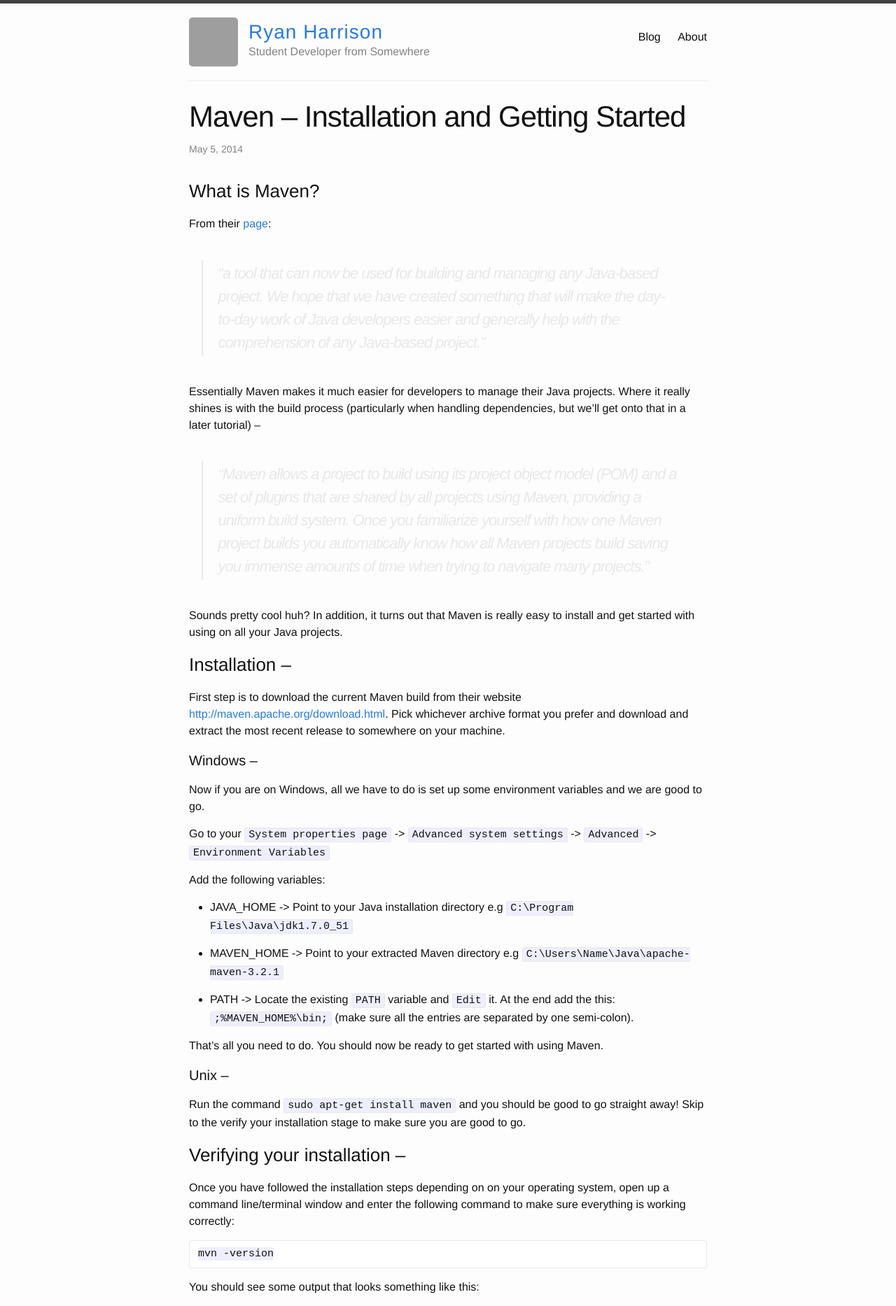
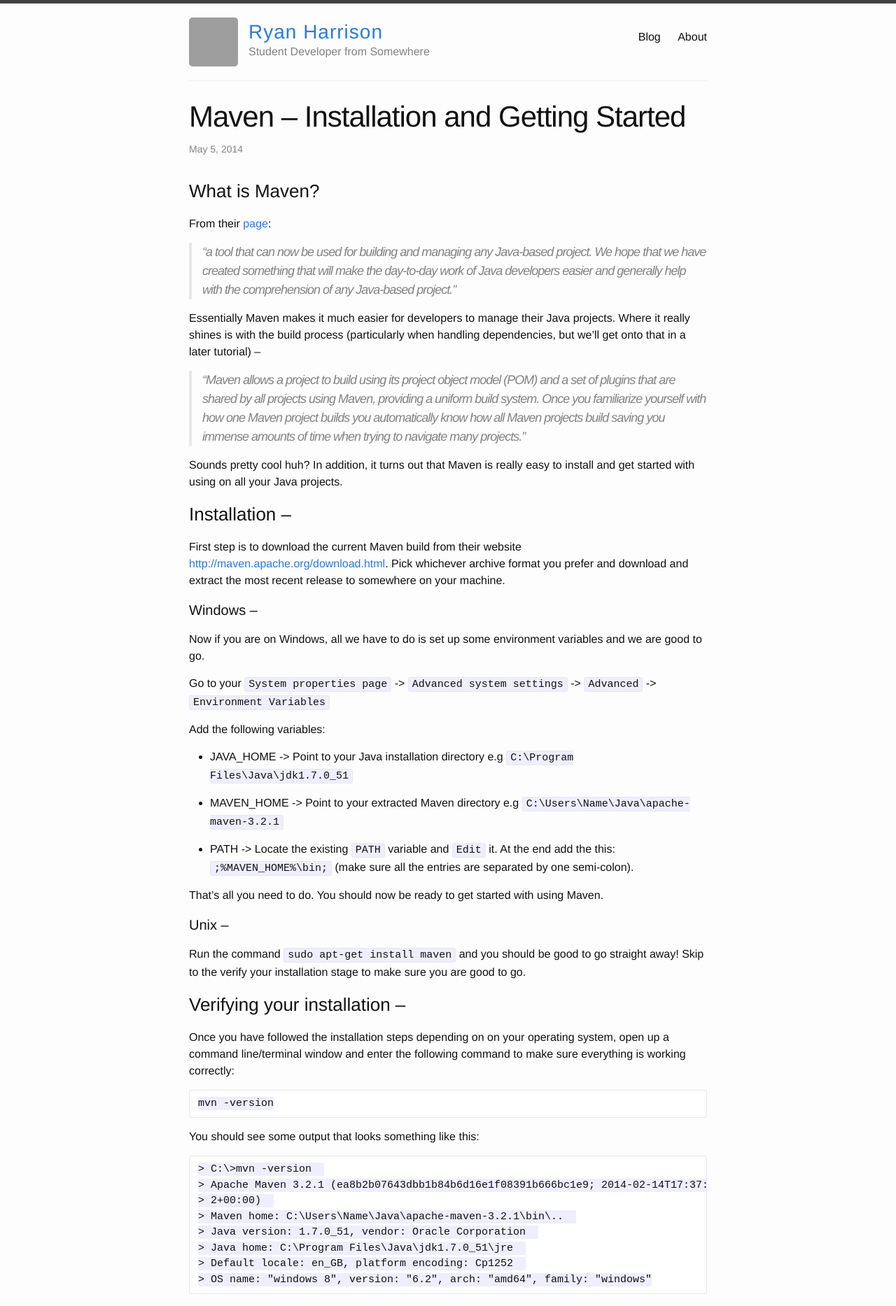
Before and after one commit to raharrison/ryanharrison.co.uk, a Jekyll site: the page built from _posts/2014-05-05-maven-installation-getting-started.md, in a window 1280 px wide. Shown: the top 1867 px of the page at 70% size. Built offline with Jekyll 4.4.1, drawn with Linux system fonts in a browser that asks for light colours; comment, search, counter and statistics services are not loaded; grey boxes are pictures that could not be loaded.

Commit message:
Fix blockquotes

```diff
--- a/_sass/_layout.scss
+++ b/_sass/_layout.scss
@@ -136,7 +136,7 @@
  */
 .site-footer {
   border-top: 1px solid $grey-color-light;
-  margin-top: 50px;
+  margin-top: $spacing-unit;
   border-top: 1px solid #ddd;
   border-bottom: 1px solid #ddd;
   background-color: $light-grey;
@@ -168,15 +168,6 @@
  * Posts
  */
 .post {
-  blockquote {
-    margin: 1.8em .8em;
-    border-left: 2px solid $grey-color-light;
-    padding: 0.1em 1em;
-    color: $grey-color-light;
-    font-size: 22px;
-    font-style: italic;
-  }
-
   .comments {
     margin-top: 10px;
   }
--- a/index.html
+++ b/index.html
@@ -12,7 +12,7 @@
 
                 <h1><a href="{{ post.url | prepend: site.baseurl }}">{{ post.title }}</a></h1>
 
-                <div class="entry">
+                <div class="entry post-content">
                     {{ post.excerpt }}
                 </div>
 
```
